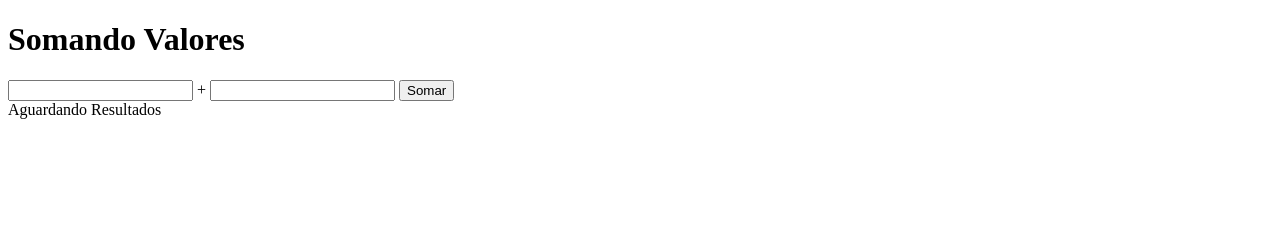
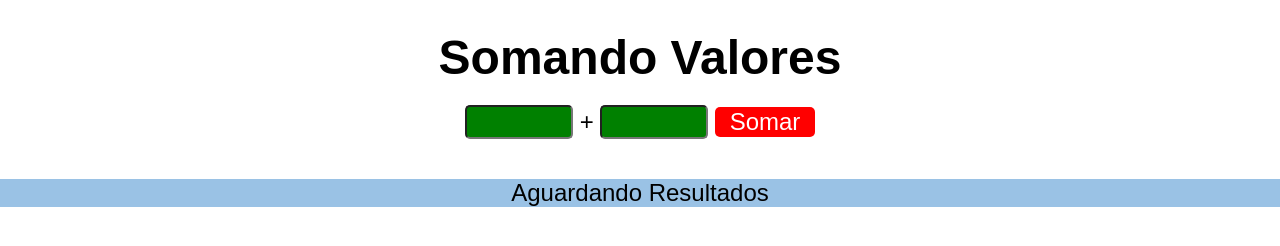
Before and after one commit to JhoneCavalcante/Calculadora-de-soma, a plain HTML site: page index.html in a window 1280 px wide. Drawn offline with Linux system fonts and the light colour scheme.

Commit message:
estilizando a página

```diff
--- a/index.html
+++ b/index.html
@@ -4,6 +4,7 @@
     <meta charset="UTF-8">
     <meta name="viewport" content="width=device-width, initial-scale=1.0">
     <title>Calculadora de Soma</title>
+    <link rel="stylesheet" href="style.css">
 </head>
 <body>
     <h1>Somando Valores</h1> <!--Titulo primário-->
--- /dev/null
+++ b/style.css
@@ -0,0 +1,35 @@
+* {
+    margin: 0; /*zerando as margens*/
+}
+body {
+    font: normal 18pt Arial;   /*fonte e tamanho*/
+    text-align: center; /*texto centralizado*/
+}
+
+h1 {     /*editando margens*/
+    margin-top: 30px;
+    margin-bottom: 20px;
+}
+
+input { /*editando inputs*/
+    font: normal 18pt arial;
+    width: 100px;
+    background-color: green;
+    color: black;
+    border-radius: 5px;
+    margin-bottom: 20px;
+}
+
+div#res { /*editando a div*/
+    margin-top: 20px;
+    background-color: #9ac2e5;
+}
+
+#button { /*editando o botão*/
+    background-color: red;
+    color: white;
+    border-radius: 5px;
+    margin: none;
+    border: 0;
+
+}
```
